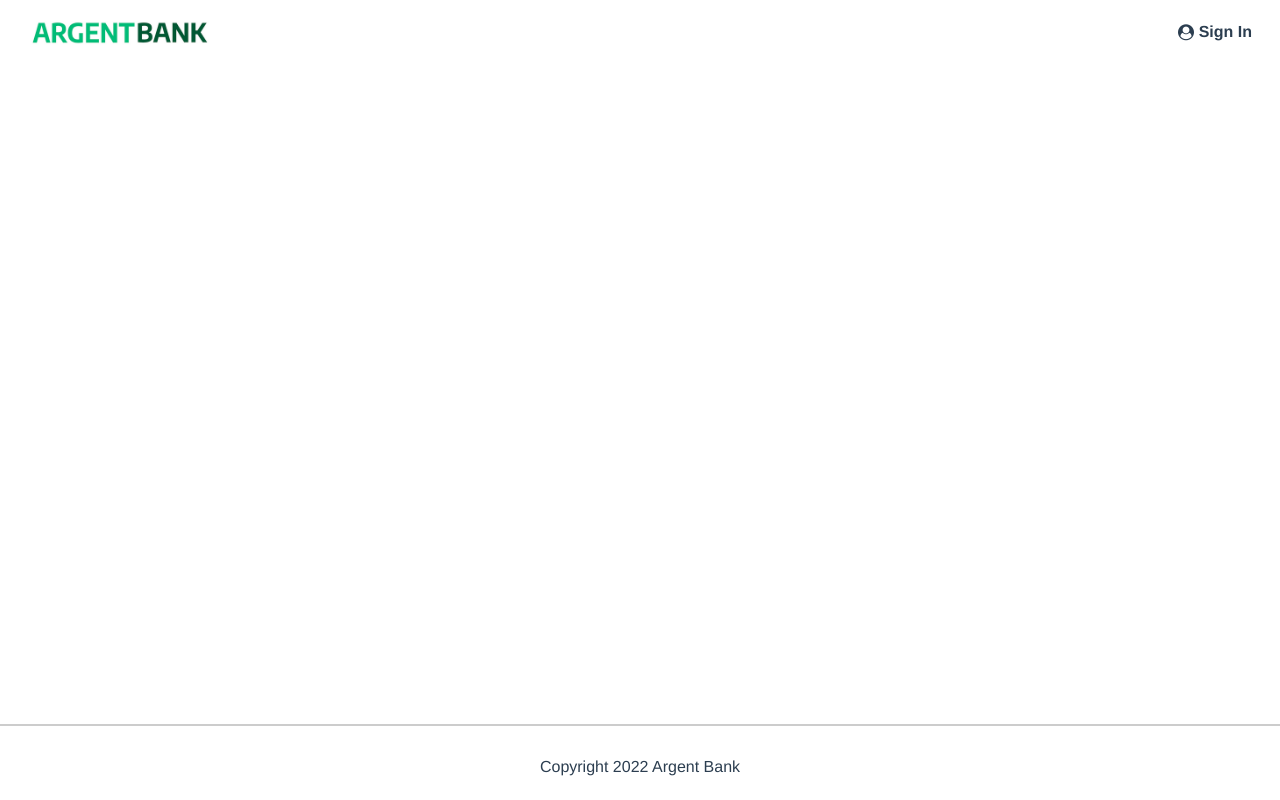
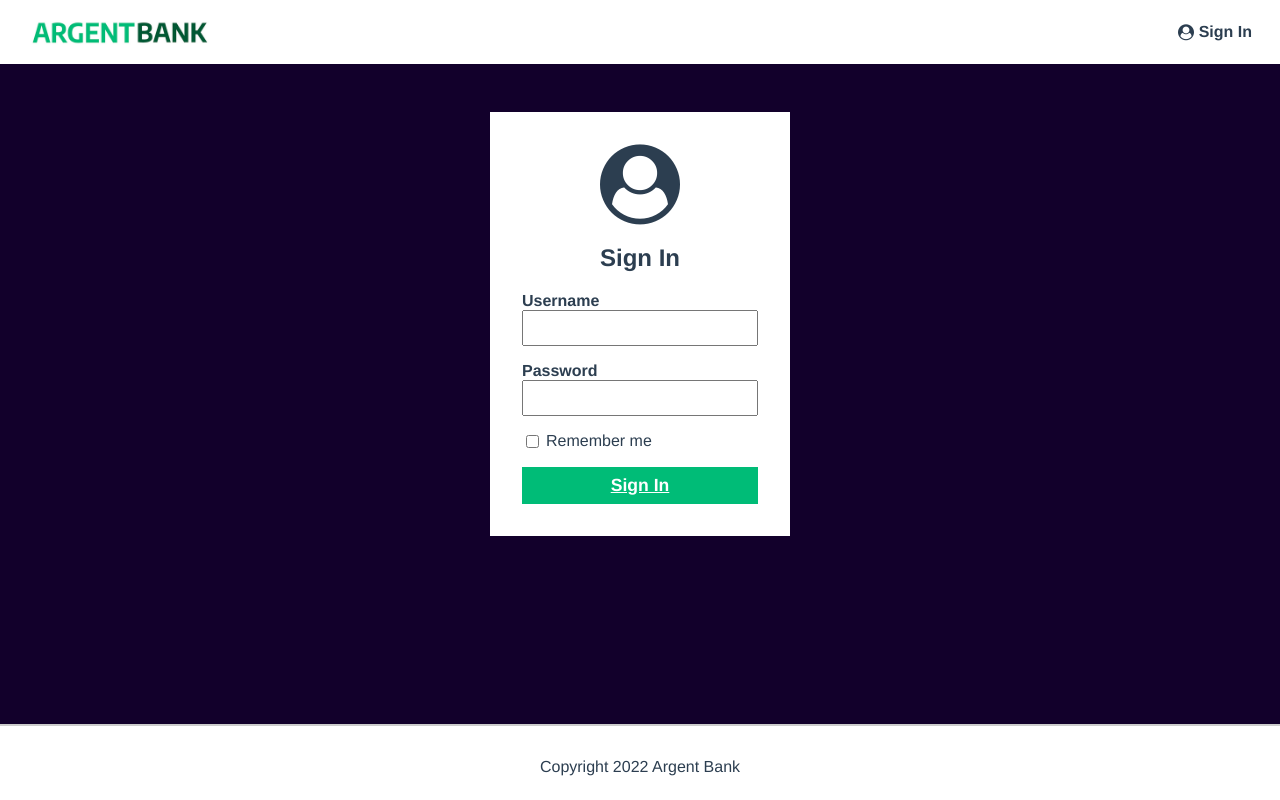
Before and after one commit to Roy-Framery-s-Openclassrooms-projects/royframery_13_24032022, a React (Create React App) app: page /login in a window 1280 px wide. Built offline with nearby package versions, Linux system fonts and the light colour scheme.

Commit message:
implement Sign In card component

```diff
--- a/src/Pages/SignIn/SignIn.scss
+++ b/src/Pages/Login/Login.scss
@@ -3,4 +3,5 @@
 .signIn {
     background-color: $dark-blue;
     height: 100%;
+    padding-top: 3rem;
 }
--- a/src/Pages/SignIn/index.jsx
+++ b/src/Pages/Login/index.jsx
@@ -1,10 +1,12 @@
 // CSS
-import './SignIn.scss'
+import './Login.scss'
+// Components
+import SignInCard from '../../components/SignInCard'
 
 const SignIn = () => {
     return (
         <main className="signIn">
-            <p>je suis la page sign-in</p>
+            <SignInCard />
         </main>
     )
 }
--- a/src/components/Header/index.jsx
+++ b/src/components/Header/index.jsx
@@ -19,7 +19,7 @@ const Header = () => {
                 <HeaderItem
                     icon="fa fa-user-circle"
                     text="Sign In"
-                    path="/sign-in"
+                    path="/login"
                 />
             </nav>
         </header>
--- /dev/null
+++ b/src/components/SignInCard/SignInCard.scss
@@ -0,0 +1,18 @@
+@use '../../utils/sass/colors' as *;
+
+.signInCard {
+    background-color: $white;
+    width: 300px;
+    margin: 0 auto;
+    padding: 2rem;
+
+    &__icon {
+        font-size: 5rem;
+    }
+
+    &__title {
+        font-weight: bold;
+        font-size: 1.5em;
+        margin: 0.83em 0;
+    }
+}
--- /dev/null
+++ b/src/components/SignInCard/index.jsx
@@ -0,0 +1,16 @@
+// Components
+import SignInForm from '../SignInForm'
+// CSS
+import './SignInCard.scss'
+
+const SignInCard = () => {
+    return (
+        <section className="signInCard">
+            <i class="fa fa-user-circle signInCard__icon"></i>
+            <h1 className="signInCard__title">Sign In</h1>
+            <SignInForm />
+        </section>
+    )
+}
+
+export default SignInCard
--- /dev/null
+++ b/src/components/SignInForm/SignInForm.scss
@@ -0,0 +1,46 @@
+@use '../../utils/sass/colors' as *;
+.form {
+    &__input {
+        &-wrapper {
+            display: flex;
+            flex-direction: column;
+            text-align: left;
+            margin-bottom: 1rem;
+
+            & input {
+                padding: 5px;
+                font-size: 1.2rem;
+            }
+
+            & label {
+                font-weight: bold;
+            }
+        }
+
+        &-remember {
+            display: flex;
+            align-items: center;
+
+            & label {
+                margin-left: 0.25rem;
+            }
+
+            & input {
+                margin: 3px 3px 3px 4px;
+                display: flex;
+            }
+        }
+    }
+
+    &__button {
+        display: block;
+        width: 100%;
+        padding: 8px;
+        font-size: 1.1rem;
+        font-weight: bold;
+        margin-top: 1rem;
+        border-color: $color-primary;
+        background-color: $color-primary;
+        color: $white;
+    }
+}
--- /dev/null
+++ b/src/components/SignInForm/index.jsx
@@ -0,0 +1,27 @@
+import { Link } from 'react-router-dom'
+// CSS
+import './SignInForm.scss'
+
+const SignInForm = () => {
+    return (
+        <form action="" className="form">
+            <div className="form__input-wrapper">
+                <label for="username">Username</label>
+                <input type="text" name="username" id="username" />
+            </div>
+            <div className="form__input-wrapper">
+                <label for="password">Password</label>
+                <input type="text" name="password" id="password" />
+            </div>
+            <div className="form__input-remember">
+                <input type="checkbox" name="remeberMe" id="rememberMe" />
+                <label for="rememberMe">Remember me</label>
+            </div>
+            <Link to="/profile" className="form__button">
+                Sign In
+            </Link>
+        </form>
+    )
+}
+
+export default SignInForm
--- a/src/index.jsx
+++ b/src/index.jsx
@@ -3,7 +3,7 @@ import ReactDOM from 'react-dom'
 import { BrowserRouter as Router, Routes, Route } from 'react-router-dom'
 // Pages
 import Home from './Pages/Home'
-import SignIn from './Pages/SignIn'
+import Login from './Pages/Login'
 // Components
 import Header from './components/Header'
 import Footer from './components/Footer'
@@ -17,7 +17,7 @@ ReactDOM.render(
             <Header />
             <Routes>
                 <Route path="/" element={<Home />} />
-                <Route path="/sign-in" element={<SignIn />} />
+                <Route path="/login" element={<Login />} />
             </Routes>
             <Footer />
         </Router>
--- a/src/index.scss
+++ b/src/index.scss
@@ -1,4 +1,5 @@
 @use './utils/sass/reset';
+@use './utils/sass/colors' as *;
 
 html {
     display: flex;
@@ -15,6 +16,7 @@ body {
     flex-direction: column;
     flex: 1;
     min-height: 100vh;
+    color: $color-secondary;
 }
 
 code {
```
